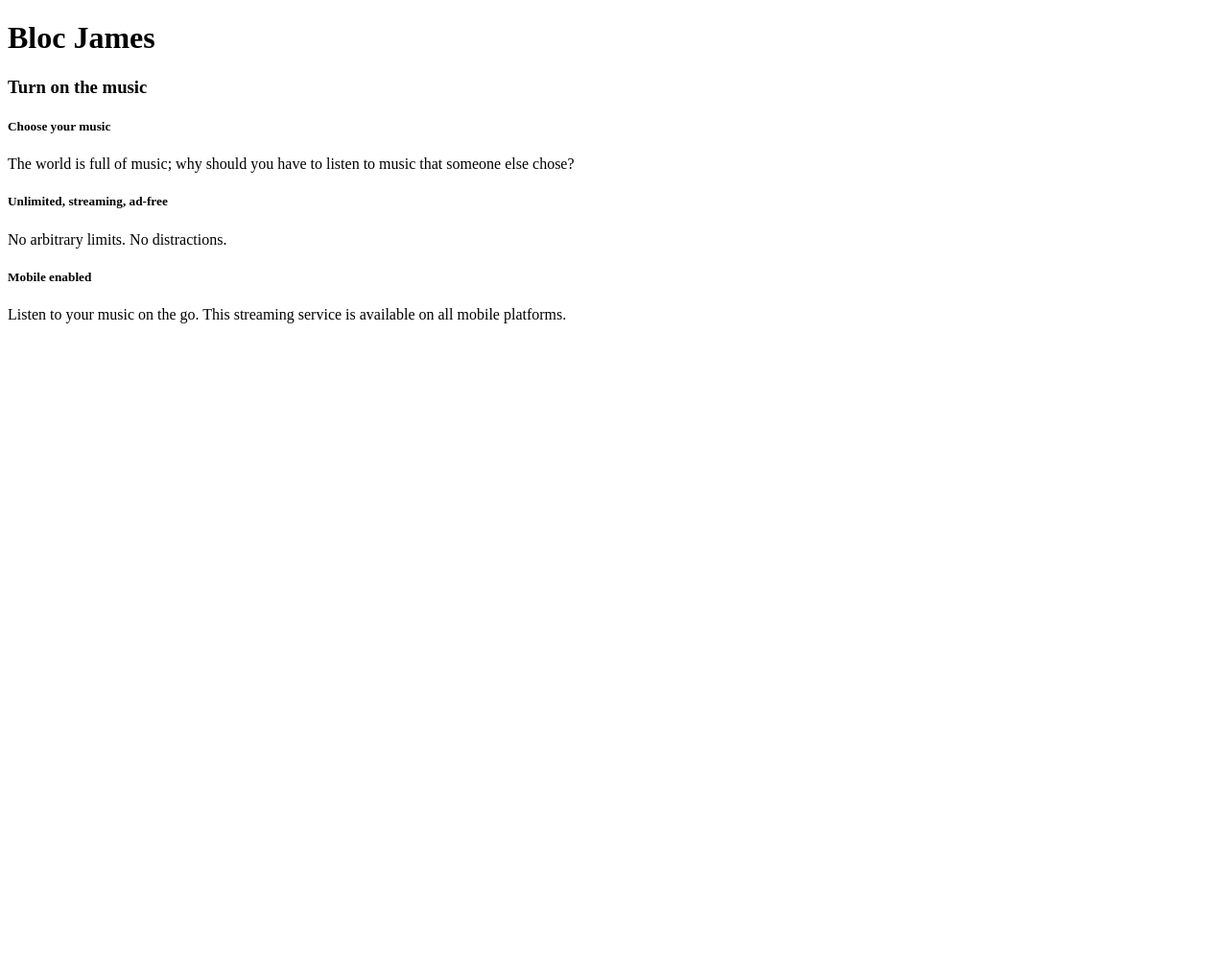
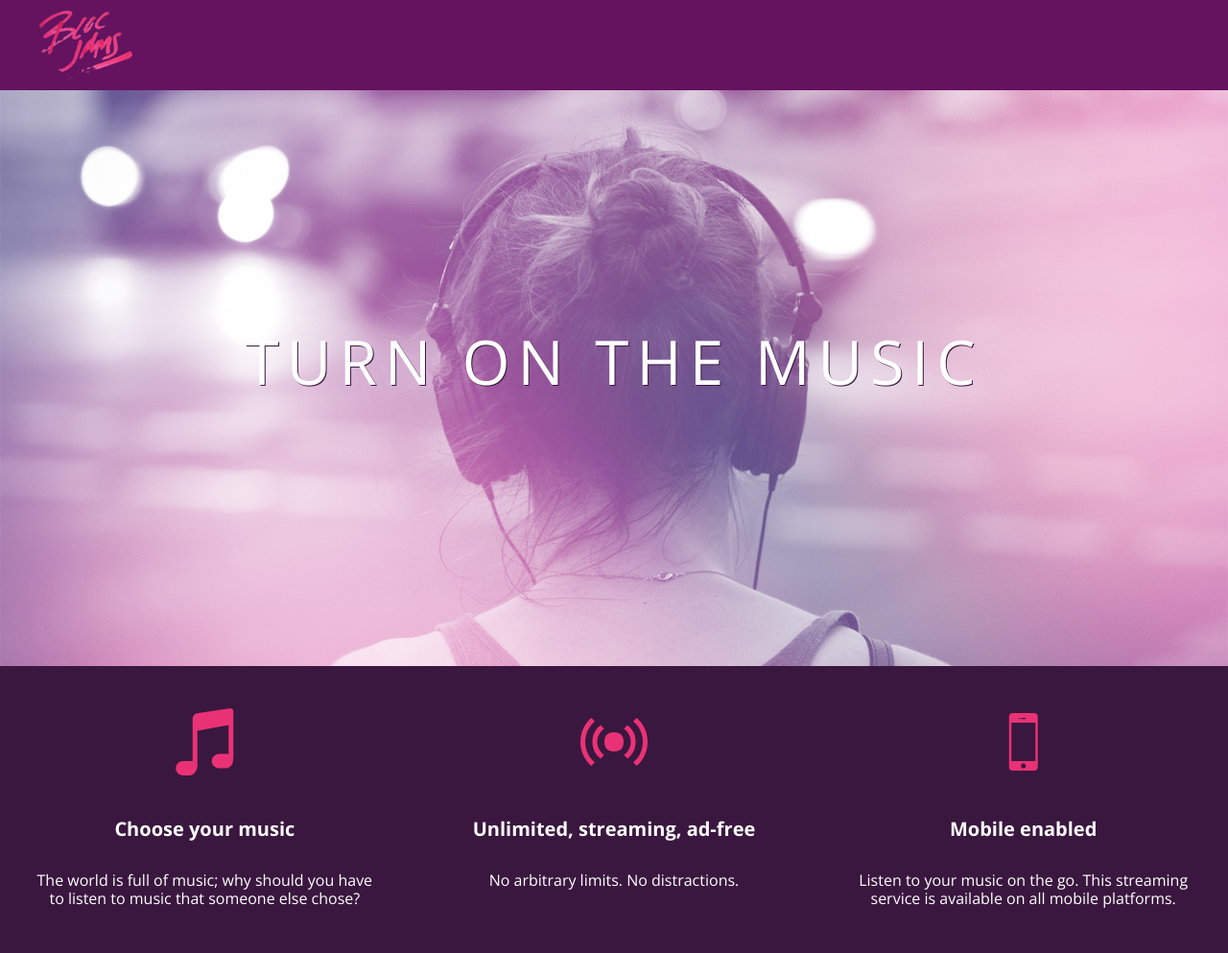
Before and after one commit to jayaram87/bloc-jams, a plain HTML site: page index.html in a window 1280 px wide. Shown: the whole page at 96% size. Before the commit the page ends 800 px from the top, so only its background shows below. Drawn offline with nearby package versions, Linux system fonts and the light colour scheme.

Commit message:
checkpint-7

```diff
--- a/index.html
+++ b/index.html
@@ -2,26 +2,35 @@
 <html>
     <head>
         <title>Bloc James</title>
-    </head>
-    <body>
-        <div></div>
-        <div>
-            <h1>Bloc James</h1>
-            <h3>Turn on the music</h3>
-        </div>
-        <div>
-            <div>
-                <h5>Choose your music</h5>
-                <p>The world is full of music; why should you have to listen to music that someone else chose?</p>
+        <link rel="stylesheet" type="text/css" href="http://fonts.googleapis.com/css?family=Open+Sans:400,800,600,700,300">
+        <link rel="stylesheet" type="text/css" href="http://code.ionicframework.com/ionicons/2.0.1/css/ionicons.min.css">
+        <link rel="stylesheet" type="text/css" href="styles/normalize.css">
+        <link rel="stylesheet" type="text/css" href="styles/main.css">
+     </head>
+
+    <body class="landing">
+        <nav class="navbar">
+            <img src="assets/images/bloc_jams_logo.png" alt="bloc jams logo" class="logo">
+        </nav>
+        <section class="hero-content">
+            <h1 class="hero-title">Turn on the music</h1>
+        </section>
+        <section class="selling points">
+            <div class="point">
+                <span class="ion-music-note"></span>
+                <h5 class="point-title">Choose your music</h5>
+                <p class="point-description">The world is full of music; why should you have to listen to music that someone else chose?</p>
             </div>
-            <div>
-                <h5>Unlimited, streaming, ad-free</h5>
-                <p>No arbitrary limits. No distractions.</p>
+            <div class="point">
+                <span class="ion-radio-waves"></span>
+                <h5 class="point-title">Unlimited, streaming, ad-free</h5>
+                <p class="point-description">No arbitrary limits. No distractions.</p>
             </div>
-            <div>
-                <h5>Mobile enabled</h5>
-                <p>Listen to your music on the go. This streaming service is available on all mobile platforms.</p>
+            <div class="point">
+                <span class="ion-iphone"></span>
+                <h5 class="point-title">Mobile enabled</h5>
+                <p class="point-description">Listen to your music on the go. This streaming service is available on all mobile platforms.</p>
             </div>
-        </div>
+        </section>
     </body>
 </html>
--- /dev/null
+++ b/styles/main.css
@@ -0,0 +1,76 @@
+html {
+     height: 100% ;
+     font-size: 100% ;
+}
+
+body {
+     font-family: 'Open Sans' ;
+     color: white ;
+     min-height: 100% ;
+}
+
+.landing {
+     background-color: rgb(58,23,63) ;
+}
+
+.navbar {
+     padding: 0.5rem;
+     background-color: rgb(101,18,95);
+}
+
+.navbar .logo {
+     position: relative;
+     left: 2rem;
+}
+
+.hero-content {
+     position: relative;
+     min-height: 600px;
+     background-image: url(../assets/images/bloc_jams_bg.jpg);
+     background-repeat: no-repeat;
+     background-position: center center;
+     background-size: cover;
+}
+
+.hero-content .hero-title {
+     position: absolute;
+     top: 40%;
+     -webkit-transform: translateY(-50%);
+     -moz-transform: translateY(-50%);
+     -ms-transform: translateY(-50%);
+     transform: translateY(-50%);
+     width: 100%;
+     text-align: center;
+     font-size: 4rem;
+     font-weight: 300;
+     text-transform: uppercase;
+     letter-spacing: 0.5rem;
+     text-shadow: 1px 1px 0px rgb(58,23,63);
+}
+
+.selling-points {
+     position: relative;
+     display: table;
+     width: 100%;
+     -webkit-box-sizing: border-box;
+     -moz-box-sizing: border-box;
+     -ms-box-sizing: border-box;
+     box-sizing: border-box;
+}
+
+.point {
+     display: table-cell;
+     position: relative;
+     width: 33.3%;
+     padding: 2rem;
+     text-align: center;
+}
+
+.point .point-title {
+     font-size: 1.25rem;
+}
+
+.ion-music-note, .ion-radio-waves, .ion-iphone {
+     color: rgb(233,50,117);
+     font-size: 5rem;
+}
```
Also changed, not shown: assets/images/bloc_jams_bg.jpg (added), assets/images/bloc_jams_logo.png (added).
